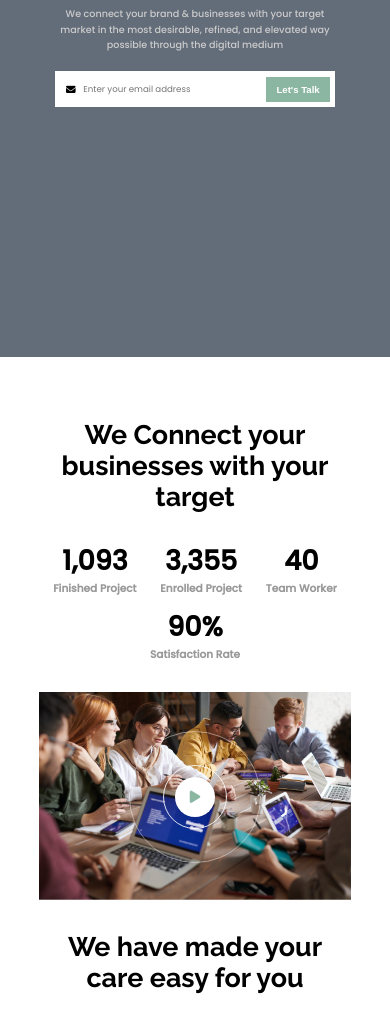
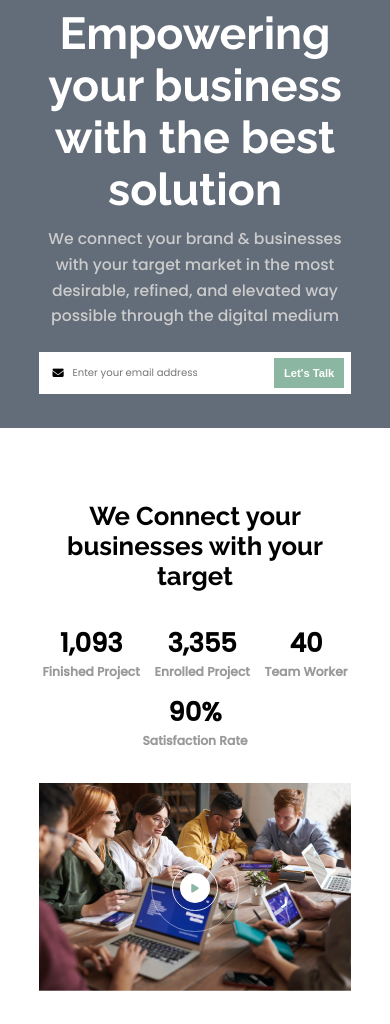
Before and after one commit to anilrkhairnar/live-class-project-12, a plain HTML site: page index.html in a window 390 px wide. Shown: the part 487-1511 px from the top of the page. Drawn offline with Linux system fonts and the light colour scheme.

Commit message:
fonts made more responsive

```diff
--- a/style.css
+++ b/style.css
@@ -534,6 +534,13 @@ footer .footer-bottom ul.list .sub-list li:nth-child(1) {
     width: 90%;
     text-align: center;
   }
+  .about-section .about-bottom .play-icon {
+    width: 40px;
+    height: 40px;
+  }
+  .about-section .about-bottom .play-icon i {
+    font-size: 13px;
+  }
   .pages-section {
     padding: 0 10%;
   }
@@ -567,16 +574,55 @@ footer .footer-bottom ul.list .sub-list li:nth-child(1) {
   footer .footer-bottom ul.list .sub-list li {
     margin-bottom: 1rem;
   }
+
+  @keyframes wave {
+    0% {
+      top: 0;
+      right: 0;
+      bottom: 0;
+      left: 0;
+      opacity: 1;
+    }
+    100% {
+      top: -50px;
+      right: -50px;
+      bottom: -50px;
+      left: -50px;
+      opacity: 0;
+    }
+  }
 }
 @media only screen and (max-width: 425px) {
   html {
-    font-size: 60%;
+    font-size: 70%;
+  }
+  h2 {
+    font-size: 2.3rem;
+  }
+  p {
+    font-size: 1.4rem;
+    line-height: 2.3rem;
+  }
+  .hero-section .hero-left,
+  .hero-section .hero-right {
+    width: 100%;
+  }
+  .hero-section .hero-right h1 {
+    font-size: 4rem;
   }
   .about-section .about-bottom .play-icon {
-    width: 40px;
-    height: 40px;
+    width: 30px;
+    height: 30px;
   }
   .about-section .about-bottom .play-icon i {
-    font-size: 14px;
+    font-size: 10px;
+  }
+  .pages-section .heading {
+    width: auto;
   }
 }
+@media only screen and (max-width: 320px) {
+  .hero-section .hero-right h1 {
+    font-size: 3.3rem;
+  }
+}
```
